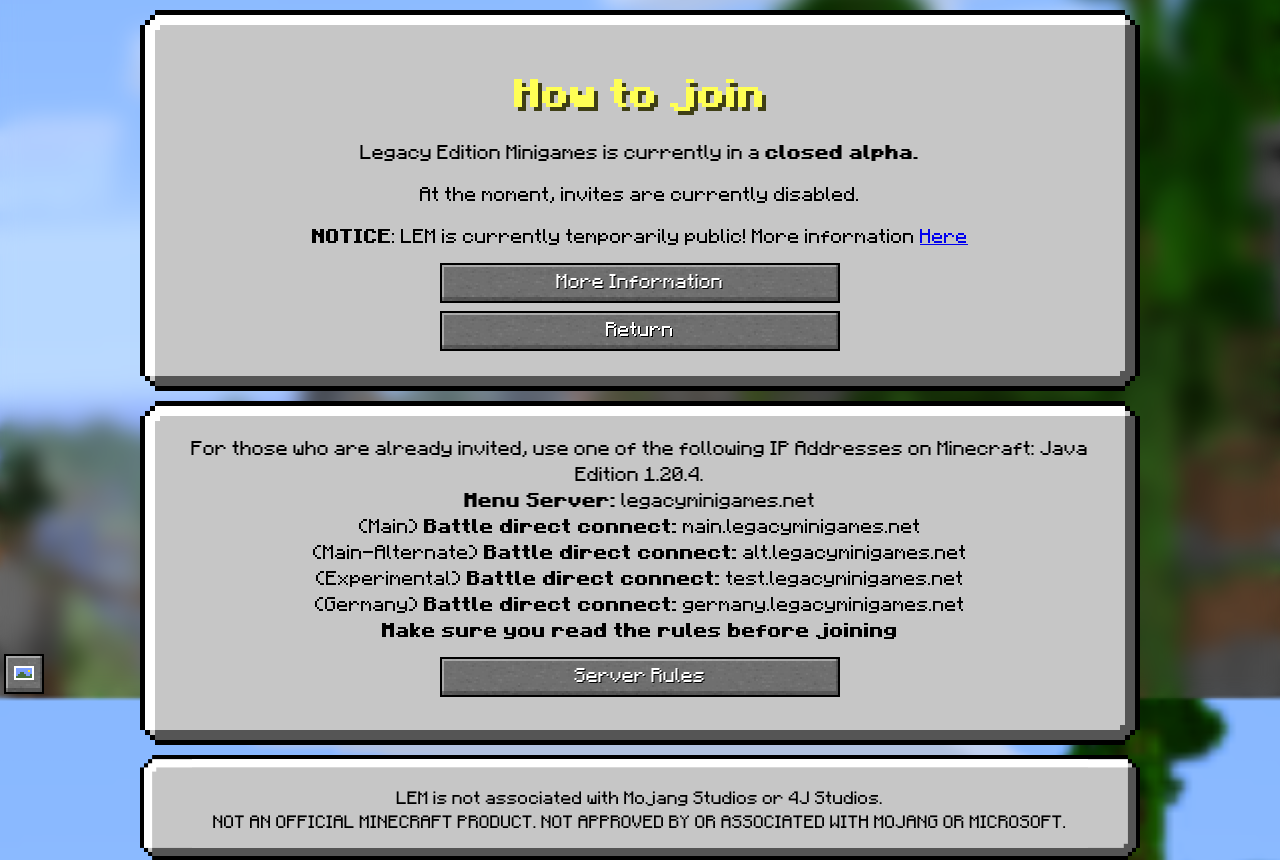
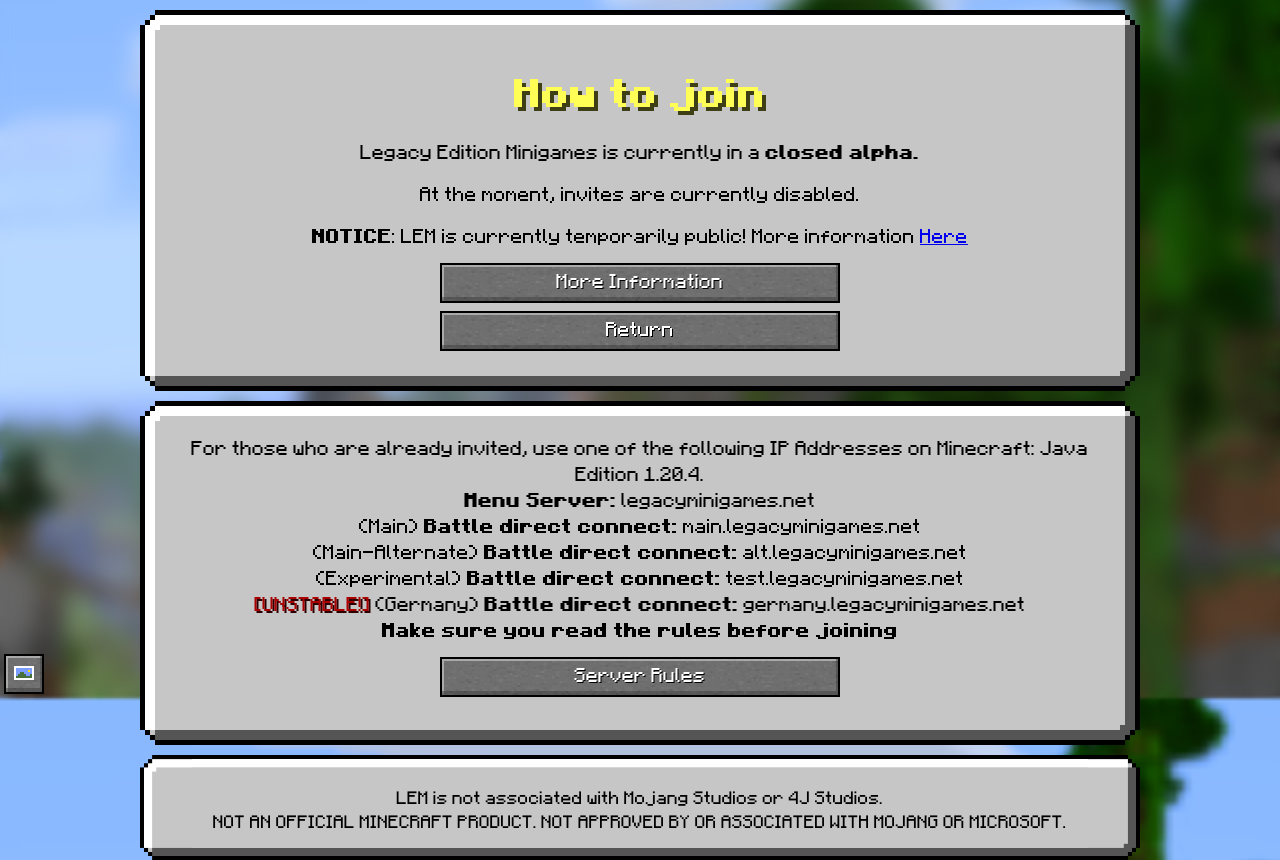
Before and after one commit to Legacy-Edition-Minigames/Website, a Jekyll site: the page built from join.html, in a window 1280 px wide, cut to the strip 202-1062 px from the top of the page. Built offline with Jekyll 4.4.1, drawn with Linux system fonts in a browser that asks for light colours; some web fonts are replaced.

Commit message:
Make it more clear that Germany Server is unstable

```diff
--- a/join.html
+++ b/join.html
@@ -19,7 +19,7 @@
 	(Main) <b>Battle direct connect:</b> main.legacyminigames.net<br>
 	(Main-Alternate) <b>Battle direct connect:</b> alt.legacyminigames.net<br>
 	(Experimental) <b>Battle direct connect:</b> test.legacyminigames.net<br>
-	(Germany) <b>Battle direct connect:</b> germany.legacyminigames.net<br>
+	<span style="color: #AA0000; text-shadow: 0.125em 0.125em #2A0000">[UNSTABLE!]</span> (Germany) <b>Battle direct connect:</b> germany.legacyminigames.net<br>
 	<b>Make sure you read the rules before joining</b>
 	<p><a href="{{ site.baseurl }}/rules" class="minecraft-button center">Server Rules</a></p>
 </div>
```
